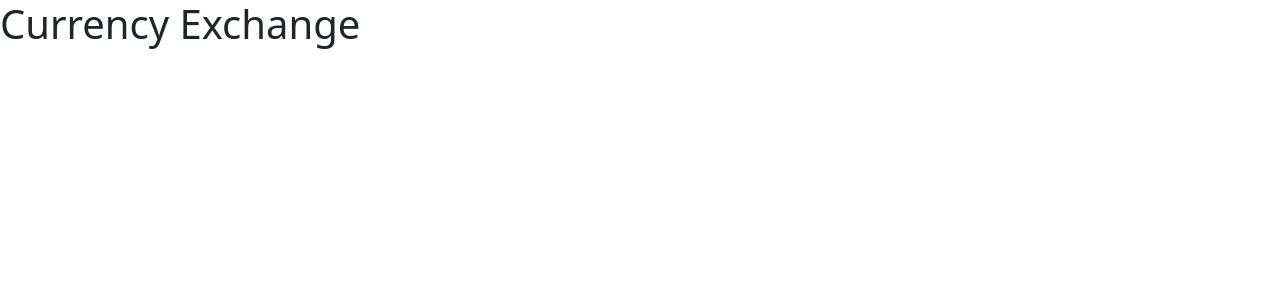
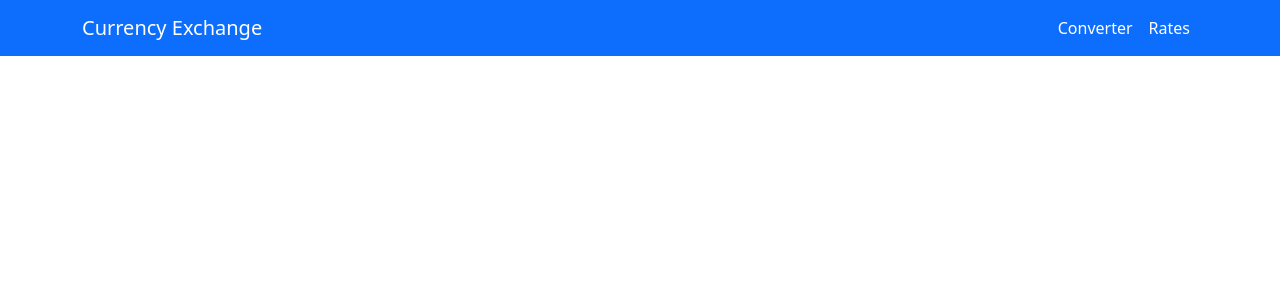
Before and after one commit to andreisava-webdev/altcademy-currency-exchange, a React (Create React App) app: page / in a window 1280 px wide. Shown: the top 300 px of the page. Built offline with nearby package versions, Linux system fonts and the light colour scheme.

Commit message:
Added header navbar

```diff
--- a/package.json
+++ b/package.json
@@ -3,6 +3,7 @@
   "version": "0.1.0",
   "private": true,
   "dependencies": {
+    "@popperjs/core": "^2.11.6",
     "@testing-library/jest-dom": "^5.14.1",
     "@testing-library/react": "^13.0.0",
     "@testing-library/user-event": "^13.2.1",
--- a/src/App.js
+++ b/src/App.js
@@ -1,8 +1,19 @@
+import { BrowserRouter as Router, Switch, Route } from 'react-router-dom';
+import Layout from './components/layout/Layout';
+
 function App() {
   return (
-    <div>
-      <h1>Currency Exchange</h1>
-    </div>
+    <Router>
+      <Layout>
+        <Switch>
+          <Route path="/">
+            <div>
+              <h1>Currency Exchange</h1>
+            </div>
+          </Route>
+        </Switch>
+      </Layout>
+    </Router>
   );
 }
 
--- /dev/null
+++ b/src/components/layout/Header.jsx
@@ -0,0 +1,40 @@
+import { Link } from 'react-router-dom';
+
+const Header = () => {
+  return (
+    <nav className="navbar navbar-expand-lg navbar-dark bg-primary">
+      <div className="container-lg">
+        <Link className="navbar-brand" to="/">
+          Currency Exchange
+        </Link>
+        <button
+          className="navbar-toggler"
+          type="button"
+          data-bs-toggle="collapse"
+          data-bs-target="#navbarHeader"
+          aria-controls="navbarHeader"
+          aria-expanded="false"
+          aria-label="Toggle navigation"
+        >
+          <span className="navbar-toggler-icon"></span>
+        </button>
+        <div className="collapse navbar-collapse" id="navbarHeader">
+          <ul className="navbar-nav ms-auto mb-2 mb-lg-0">
+            <li className="nav-item">
+              <Link className="nav-link active" to="/converter">
+                Converter
+              </Link>
+            </li>
+            <li className="nav-item">
+              <Link className="nav-link active" to="/">
+                Rates
+              </Link>
+            </li>
+          </ul>
+        </div>
+      </div>
+    </nav>
+  );
+};
+
+export default Header;
--- /dev/null
+++ b/src/components/layout/Layout.jsx
@@ -0,0 +1,11 @@
+import Header from './Header';
+
+const Layout = ({ children }) => {
+  return (
+    <>
+      <Header />
+    </>
+  );
+};
+
+export default Layout;
--- a/src/index.js
+++ b/src/index.js
@@ -1,6 +1,7 @@
 import React from 'react';
 import ReactDOM from 'react-dom/client';
 import 'bootstrap/dist/css/bootstrap.css';
+import 'bootstrap/dist/js/bootstrap';
 import App from './App';
 
 const root = ReactDOM.createRoot(document.getElementById('root'));
```
Also changed, not shown: 1 other file (tests, documents, lock files or other folders).
